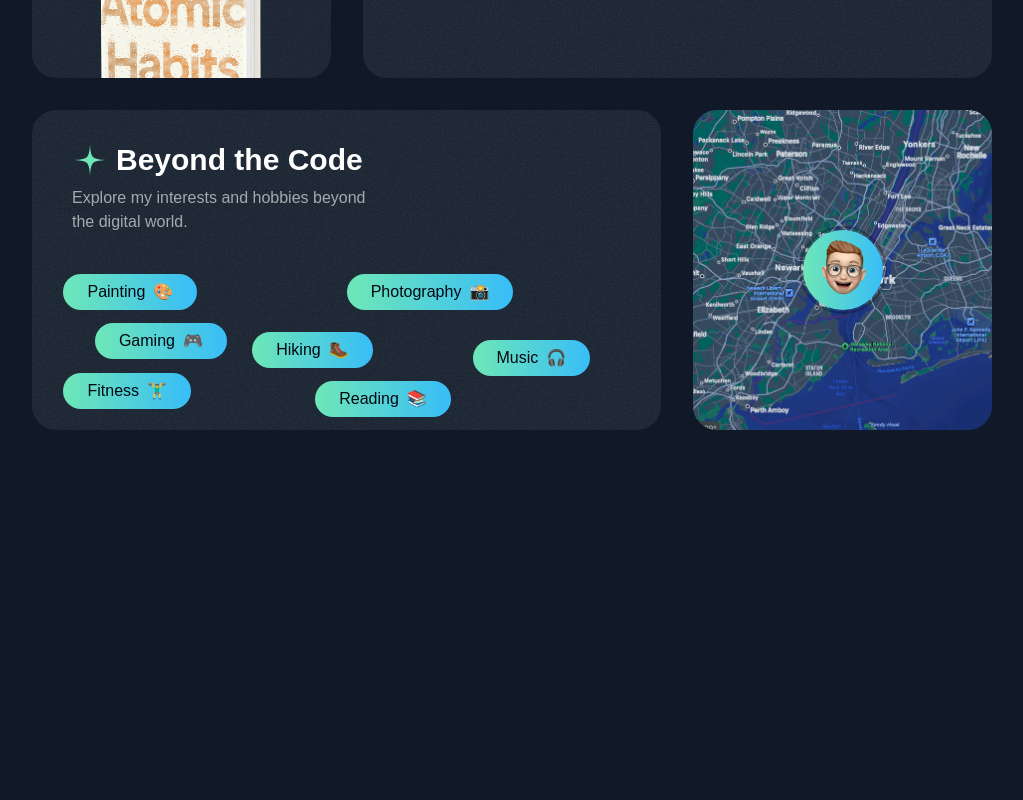
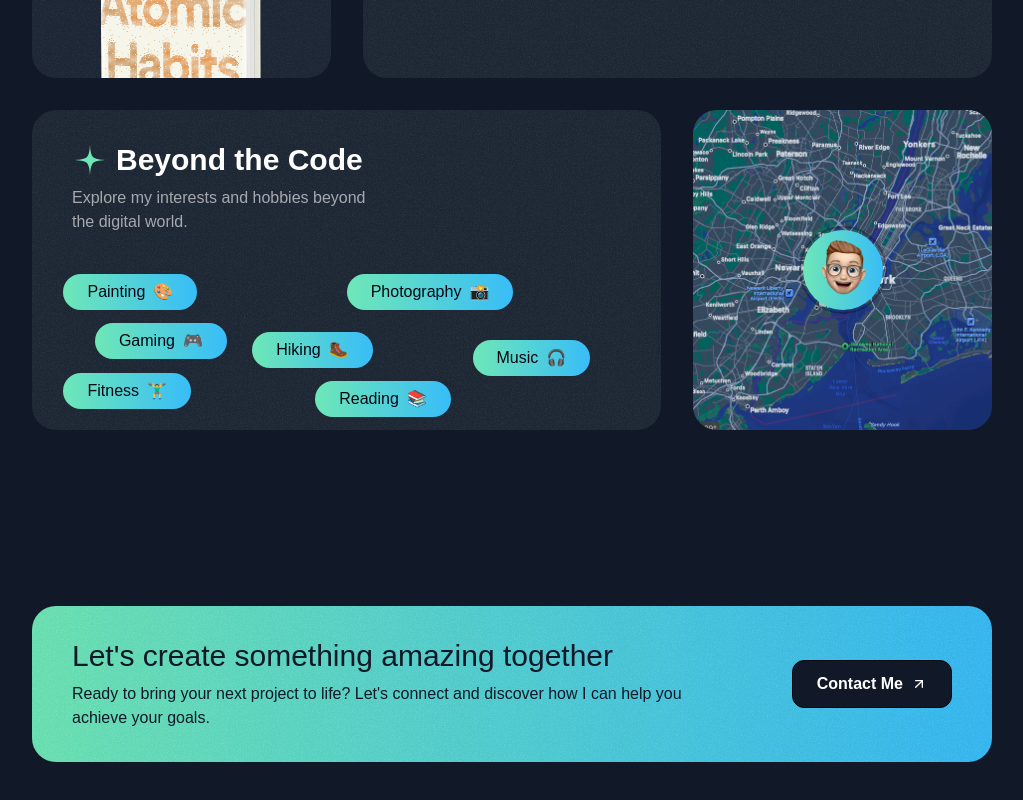
Before and after one commit to omarhsouna/advanced-animation-portfolio-next.js, a Next.js app: page / in a window 1280 px wide. Shown: the part 4474-5274 px from the top of the page, without its empty margins (128-1151 px from the left). Before the commit the page ends 5016 px from the top, so only its background shows below. Built offline with nearby package versions, Linux system fonts and the light colour scheme; a web font is replaced by a local one.

Commit message:
integrate contact section

```diff
--- a/src/app/page.tsx
+++ b/src/app/page.tsx
@@ -1,4 +1,5 @@
 import { AboutSection } from "@/sections/About";
+import { ContactSection } from "@/sections/Contact";
 import { Header } from "@/sections/Header";
 import { HeroSection } from "@/sections/Hero";
 import { ProjectsSection } from "@/sections/Projects";
@@ -14,6 +15,7 @@
       <TapeSection />
       <TestimonialsSection />
       <AboutSection />
+      <ContactSection />
     </div>
   );
 }
--- a/src/sections/Contact.tsx
+++ b/src/sections/Contact.tsx
@@ -1,3 +1,35 @@
+import ArrowUpRightIcon from "@/assets/icons/arrow-up-right.svg";
+import grainImage from "@/assets/images/grain.jpg";
 export const ContactSection = () => {
-  return <div>Contact Section</div>;
+  return (
+    <div className="pb-16 lg:mb-24 pt-12 lg:pt-16">
+      <div className="container">
+        <div className="bg-gradient-to-r from-emerald-300  to-sky-400 text-gray-900 py-8 px-10 rounded-3xl text-center md:text-left relative overflow-hidden z-0">
+          <div
+            className="absolute inset-0 opacity-5 -z-10"
+            style={{
+              backgroundImage: `url(${grainImage.src})`,
+            }}
+          />
+          <div className="flex flex-col md:flex-row gap-8 md:gap-16 items-center">
+            <div>
+              <h2 className="font-serif text-2xl md:text-3xl">
+                Let&apos;s create something amazing together
+              </h2>
+              <p className="text-sm md:text-base mt-2">
+                Ready to bring your next project to life? Let&apos;s connect and
+                discover how I can help you achieve your goals.{" "}
+              </p>
+            </div>
+            <div>
+              <button className="text-white bg-gray-900 inline-flex items-center px-6 h-12 rounded-xl gap-2 w-max border border-gray-950 ">
+                <span className="font-semibold">Contact Me</span>
+                <ArrowUpRightIcon className="size-4" />
+              </button>
+            </div>
+          </div>
+        </div>
+      </div>
+    </div>
+  );
 };
```
